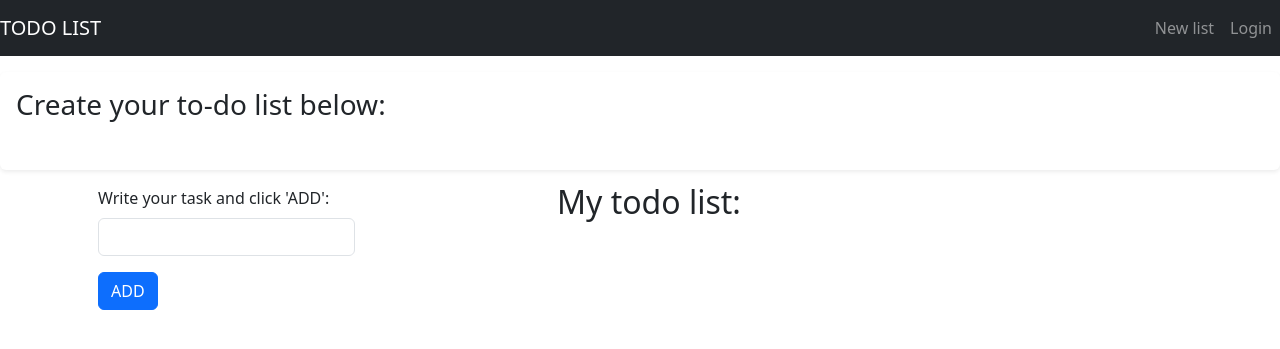
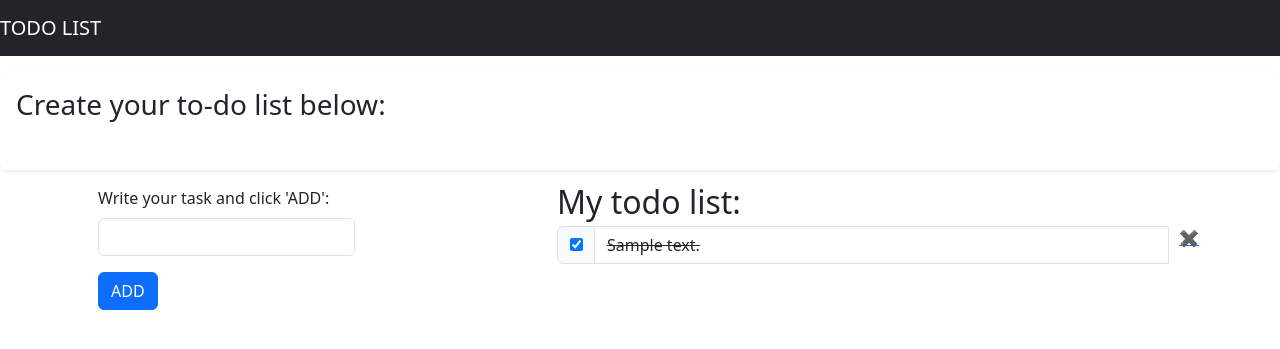
Before and after one commit to cherryScripter/todo_list, a Flask app: page / in a window 1280 px wide. Shown: the top 349 px of the page. Run offline with Flask 3, Linux system fonts and the light colour scheme; tables that the repository leaves empty hold one stand-in row (values such as "Sample post"); some libraries are stand-ins or nearby versions.

Commit message:
Added check box and a line-through.

```diff
--- a/main.py
+++ b/main.py
@@ -1,4 +1,7 @@
-from flask import Flask, render_template, request, redirect, url_for
+from sqlalchemy import Integer, String, Boolean
+from sqlalchemy.orm import relationship, DeclarativeBase, Mapped, mapped_column
+from flask_sqlalchemy import SQLAlchemy
+from flask import Flask, render_template, request, redirect, url_for, jsonify
 from flask_wtf import FlaskForm
 from wtforms import StringField, PasswordField, SubmitField, validators
 from wtforms.validators import DataRequired
@@ -8,6 +11,25 @@ app = Flask(__name__)
 app.secret_key = "gatdmxmvLvo81653j!ksd"
 bootstrap = Bootstrap5(app)
 
+# CREATE DATABASE
+class Base(DeclarativeBase):
+    pass
+
+
+app.config['SQLALCHEMY_DATABASE_URI'] = 'sqlite:///tasks.db'
+db = SQLAlchemy(model_class=Base)
+db.init_app(app)
+
+
+class TaskList(db.Model):
+    id: Mapped[int] = mapped_column(Integer, primary_key=True)
+    task_text: Mapped[str] = mapped_column(String(50), unique=True, nullable=False)
+    checked: Mapped[bool] = mapped_column(Boolean, default=False)  # Add checked column
+
+
+with app.app_context():
+    db.create_all()
+
 
 class TaskForm(FlaskForm):
     task_text = StringField("Write your task and click 'ADD':", validators=[DataRequired()])
@@ -16,21 +38,47 @@ class TaskForm(FlaskForm):
 
 tasks = []
 
+
 @app.route("/", methods=['GET', 'POST'])
 def home():
     form = TaskForm(request.form)
     if form.validate_on_submit():
         task = form.task_text.data
         tasks.append(task)
+        new_task = TaskList(
+            task_text=form.task_text.data)
+        db.session.add(new_task)
+        db.session.commit()
         return redirect(url_for('home'))
-    return render_template('index.html', form=form, tasks=tasks)
+    all_tasks = db.session.execute(db.select(TaskList).order_by(TaskList.id)).scalars().all()
+    return render_template('index.html', form=form, all_tasks=all_tasks)
 
 
-@app.route("/new_list")
-def new_list():
-    global tasks
-    tasks = []
+@app.route('/update-task/<int:task_id>', methods=['POST'])
+def update_task(task_id):
+    task = db.get_or_404(TaskList, task_id)
+    task.checked = not task.checked
+    db.session.commit()
+    return jsonify({'success': True})
+
+
+# @app.route("/new_list")
+# def new_list():
+#     global tasks
+#     tasks = []
+#     return redirect(url_for('home'))
+#
+
+@app.route('/delete-task')
+def delete():
+    task_id = request.args.get("task_id")
+    print(task_id)
+    task_to_delete = db.get_or_404(TaskList, task_id)
+    print(task_to_delete)
+    db.session.delete(task_to_delete)
+    db.session.commit()
     return redirect(url_for('home'))
+
 
 
 if __name__ == '__main__':
--- a/templates/base.html
+++ b/templates/base.html
@@ -20,14 +20,6 @@
       <a class="navbar-brand" href="/">TODO LIST</a>
       <div class="collapse navbar-collapse">
         <ul class="navbar-nav ml-auto">
-          <li class="nav-item">
-            <a class="nav-link" href="{{ url_for('new_list') }}">New list</a>
-          </li>
-          <!-- Hide the Login/Registration navigation for logged-in users -->
-          <li class="nav-item">
-            <a class="nav-link" href="/login">Login</a>
-          </li>
-
         </ul>
       </div>
     </nav>
--- a/templates/index.html
+++ b/templates/index.html
@@ -8,25 +8,28 @@
 
 <div class="container marketing">
     <!-- START THE FEATURETTES -->
-
     <div class="row featurette">
       <div class="col-md-7 order-md-2">
           <h2 class="featurette-heading fw-normal lh-1">My todo list:</h2>
-                 {% for task in tasks %}
+                 {% for task in all_tasks %}
             <div class="input-group mb-3">
                 <div class="input-group-prepend">
                     <div class="input-group-text">
-                        <input type="radio" aria-label="Radio button for following text input">
+
+                        <input type="checkbox" aria-label="Checkbox for following text input"
+                               onclick="toggleCheck({{ task.id }})"
+                               {% if task.checked %} checked {% endif %}>
                     </div>
                 </div>
-                <label class="form-control">
-                    {{ task }}
+                <label class="form-control" id="task-{{ task.id }}"
+                       style="text-decoration: {% if task.checked %} line-through {% endif %};">
+                    {{ task.task_text }}
                 </label>
+                            <a href="{{ url_for('delete', task_id=task.id) }}" style="margin-left: 10px;" title="delete"> ✖ </a>
+                        <p class="post-meta">
             </div>
             {% endfor %}
         </div>
-
-
       <div class="col-md-5 order-md-1">
         <div class="input-group ml-3">
                 {{ render_form(form) }}
@@ -35,6 +38,18 @@
     </div>
 </div>
 
+<script>
+    function toggleCheck(taskId) {
+        fetch('/update-task/' + taskId, { method: 'POST' })
+            .then(response => response.json())
+            .then(data => {
+                if (data.success) {
+                    const taskLabel = document.getElementById('task-' + taskId);
+                    taskLabel.style.textDecoration = taskLabel.style.textDecoration === 'line-through' ? 'none' : 'line-through';
+                }
+            });
+    }
+</script>
 
 
 
```
Also changed, not shown: instance/tasks.db (added).
